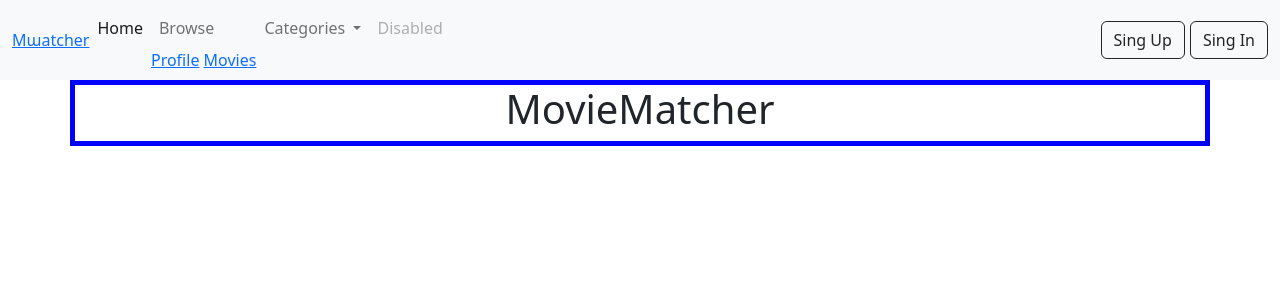
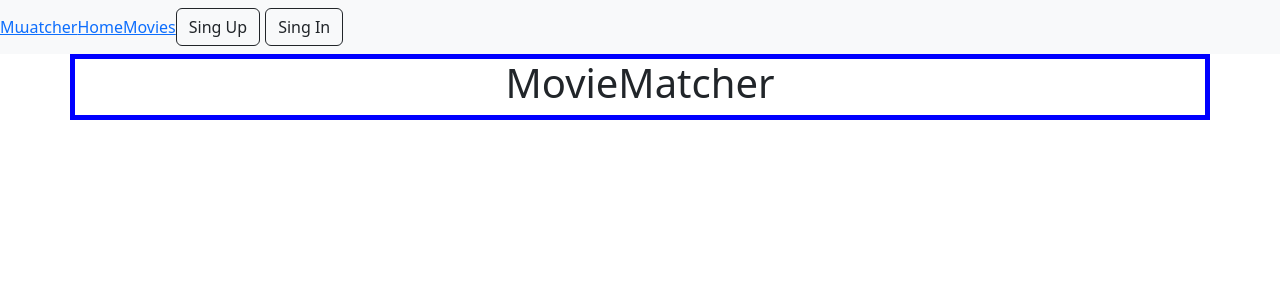
Before and after one commit to danielsperling/moviematcher, a Rails app: page / in a window 1280 px wide. Shown: the top 300 px of the page. Run offline with Rails 7, Linux system fonts and the light colour scheme; style sheets or scripts are compiled from the project's sources; some libraries are stand-ins or nearby versions.

Commit message:
fix navbar

```diff
--- a/app/views/layouts/_navbar.html.erb
+++ b/app/views/layouts/_navbar.html.erb
@@ -1,39 +1,22 @@
+
+
+
 
 <nav class="navbar navbar-expand-lg navbar-light bg-light">
-  <div class="container-fluid">
-    <%# <a class="navbar-brand" href="#">Mɯatcher</a> %>
     <%= link_to 'Mɯatcher', root_path %>
-    <button class="navbar-toggler" type="button" data-bs-toggle="collapse" data-bs-target="#navbarSupportedContent" aria-controls="navbarSupportedContent" aria-expanded="false" aria-label="Toggle navigation">
+  <button class="navbar-toggler" type="button" data-toggle="collapse" data-target="#navbarNav" aria-controls="navbarNav" aria-expanded="false" aria-label="Toggle navigation">
     <span class="navbar-toggler-icon"></span>
   </button>
-    <div class="collapse navbar-collapse" id="navbarSupportedContent">
-      <ul class="navbar-nav me-auto mb-2 mb-lg-0">
-        <li class="nav-item">
-          <a class="nav-link active" aria-current="page" href="#">Home</a>
+  <div class="collapse navbar-collapse" id="navbarNav">
+    <ul class="navbar-nav">
+      <li class="nav-item active">
+          <%= link_to 'Home', user_profile_path %>
       </li>
       <li class="nav-item">
-          <a class="nav-link" href="#">Browse</a>
-          <%= link_to 'Profile', user_profile_path %>
           <%= link_to 'Movies', movies_path %>
-
-
-        </li>
-        <li class="nav-item dropdown">
-          <a class="nav-link dropdown-toggle" href="#" id="navbarDropdown" role="button" data-bs-toggle="dropdown" aria-expanded="false">
-            Categories
-          </a>
-          <ul class="dropdown-menu" aria-labelledby="navbarDropdown">
-            <li><a class="dropdown-item" href="#">Action</a></li>
-            <li><a class="dropdown-item" href="#">Another action</a></li>
-            <li><hr class="dropdown-divider"></li>
-            <li><a class="dropdown-item" href="#">Something else here</a></li>
-          </ul>
-        </li>
-        <li class="nav-item">
-          <a class="nav-link disabled" href="#" tabindex="-1" aria-disabled="true">Disabled</a>
       </li>
     </ul>
-      <form class="d-flex">
+
             <% if user_signed_in? %>
           <%# <input class="form-control me-2" type="search" placeholder="Search" aria-label="Search"> %>
           <%= link_to 'Sing Out', destroy_user_session_path, method: :delete, class:'btn btn-outline-dark', style:'margin-left: 5px' %>
@@ -41,8 +24,5 @@
           <%= link_to 'Sing Up', new_user_registration_path, class:'btn btn-outline-dark' %>
           <%= link_to 'Sing In', new_user_session_path, class:'btn btn-outline-dark', style:'margin-left: 5px' %>
         <% end %>
-
-      </form>
-    </div>
   </div>
 </nav>
```
Also changed, not shown: Gemfile.lock. Lines whose indentation alone changed are shown as unchanged.
